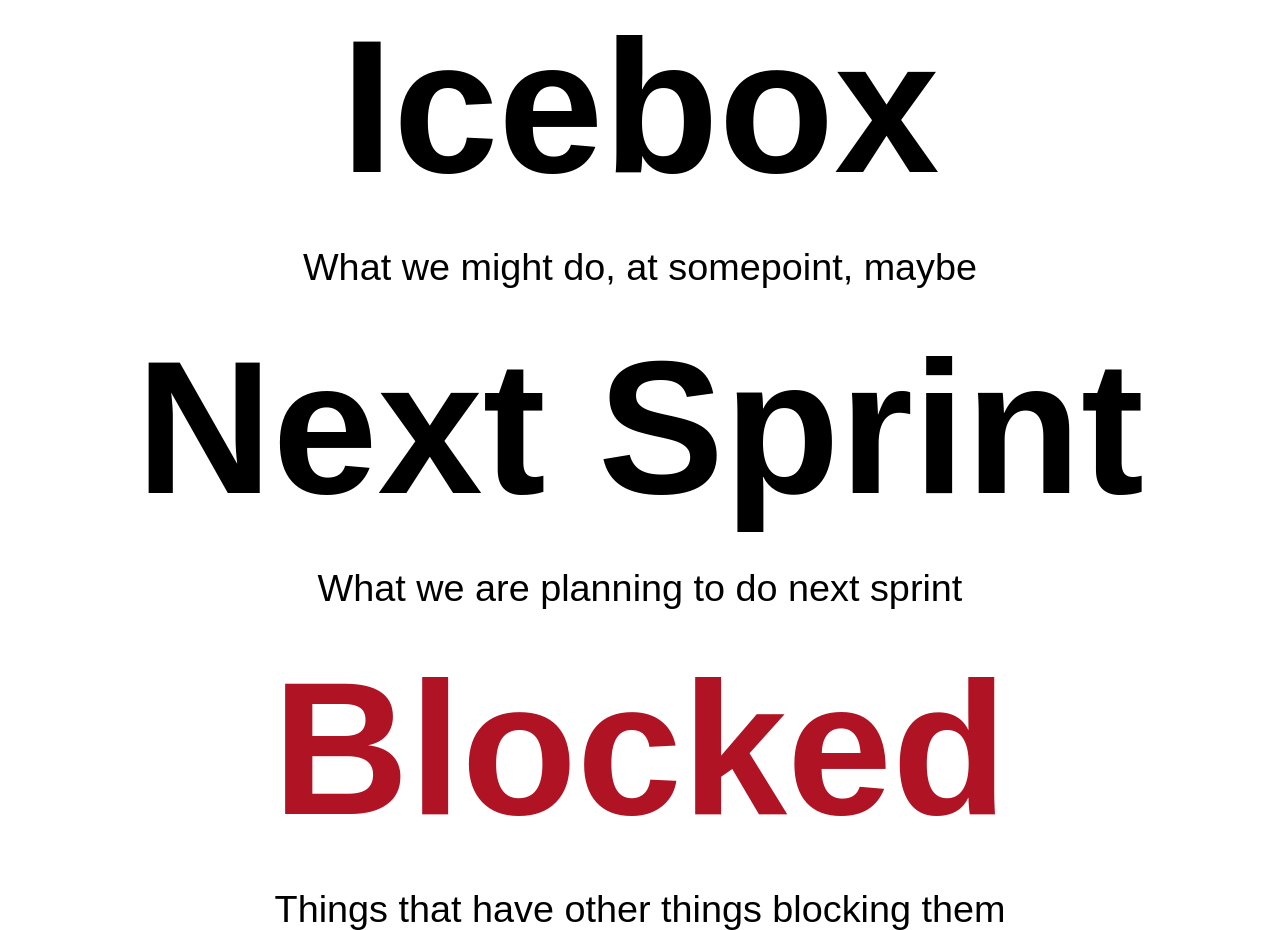
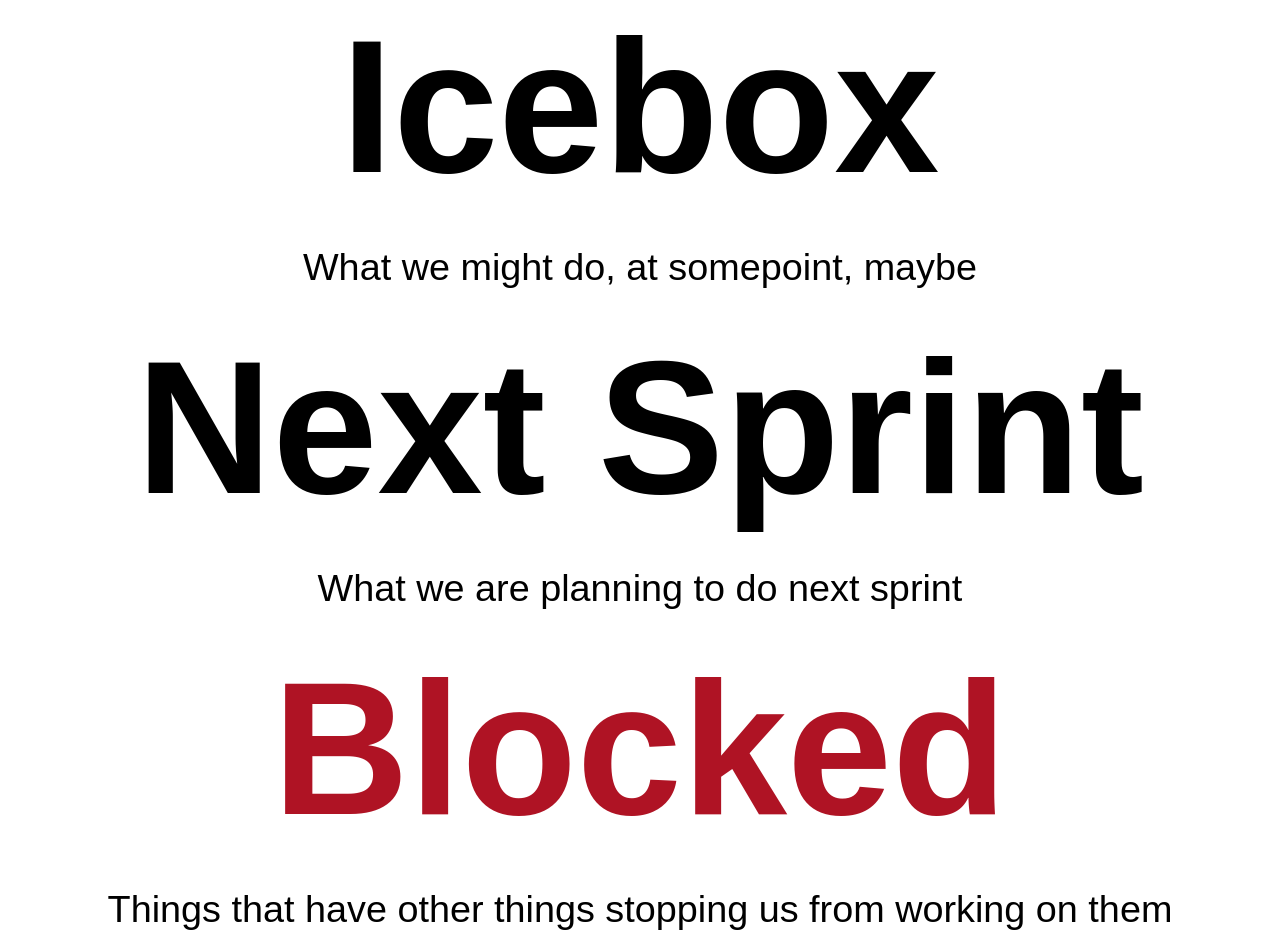
Before and after one commit to michaeldfallen/scrum-board-headers, a plain HTML site: page index.html in a window 1280 px wide. Shown: the part 1282-2212 px from the top of the page. Drawn offline with Linux system fonts and the light colour scheme; a web font is replaced by a local one.

Commit message:
trying to explain what blocked means

```diff
--- a/index.html
+++ b/index.html
@@ -65,7 +65,7 @@
     </div>
     <div class="page">
       <h1 style="color: #AF1324;">Blocked</h1>
-      <p>Things that have other things blocking them</p>
+      <p>Things that have other things stopping us from working on them</p>
     </div>
   </body>
 </html>
```
